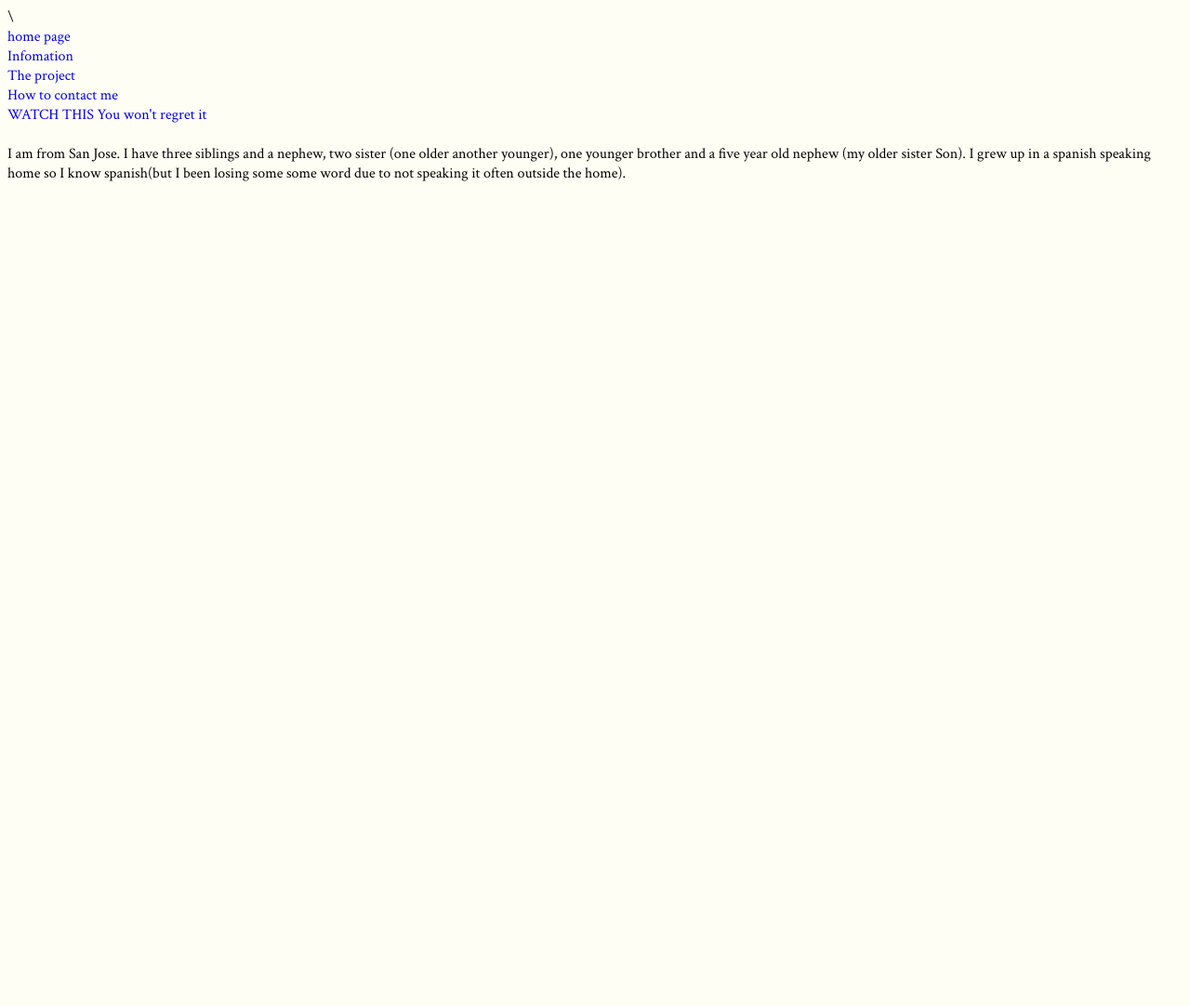
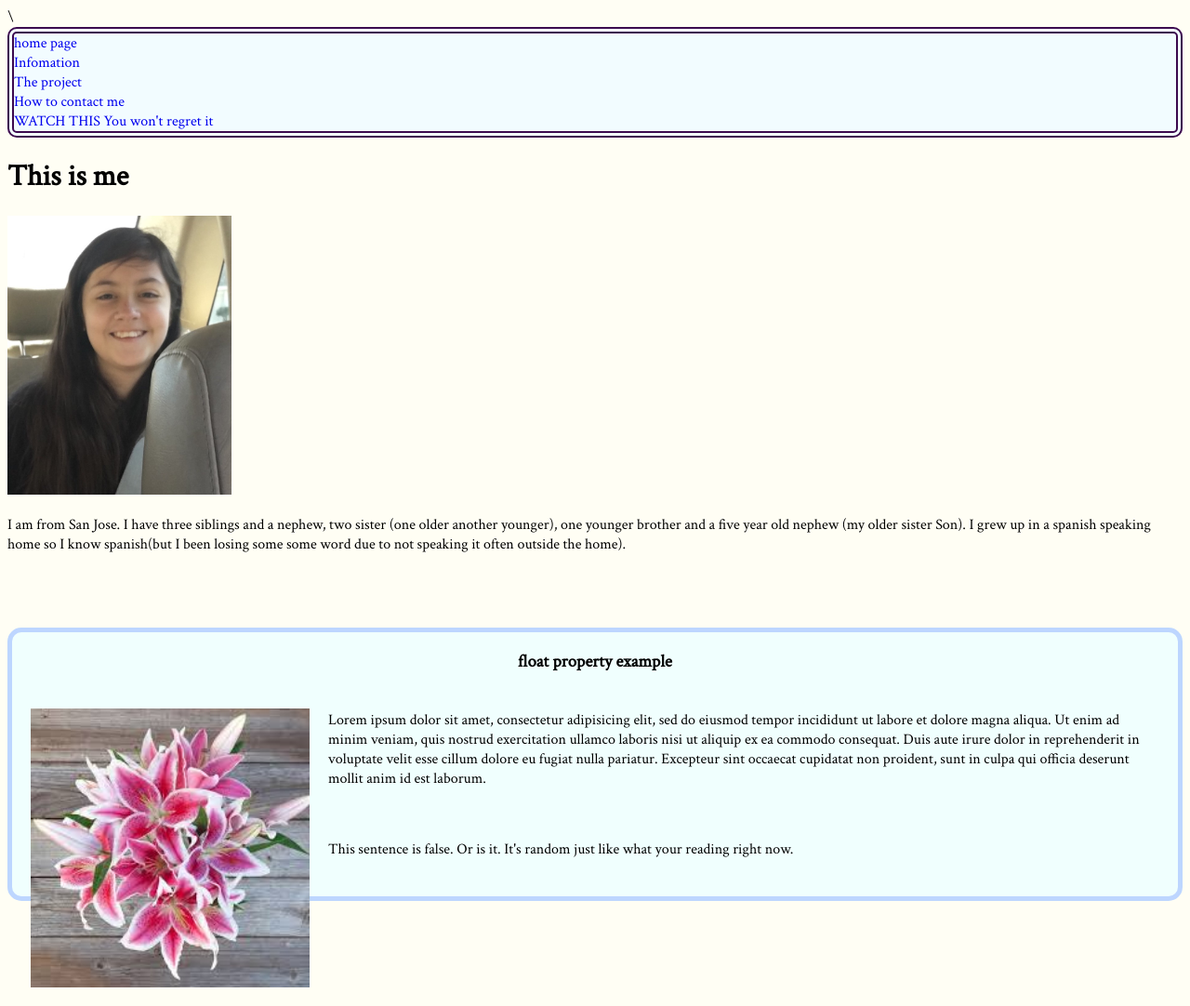
Before and after one commit to Naycali/naycali.github.io, a plain HTML site: page about-me.html in a window 1280 px wide. Shown: the whole page at 93% size. Before the commit the page ends 800 px from the top, so only its background shows below. Drawn offline with Linux system fonts and the light colour scheme.

Commit message:
first commit

```diff
--- a/Styles/main.css
+++ b/Styles/main.css
@@ -24,4 +24,21 @@
 		background-color:rgb(242, 252, 255);
 		color:
 	}
-	nav {color: rgb(14, 39, 46);}
+	#img-float {
+		float: left;
+		margin:20px;
+	}
+	.p-class{
+		margin: 25px;
+		padding: 15px;
+	}
+	#float{
+		border-style:solid;
+		border-width: 5px;
+		border-color: rgb(189, 214, 255);
+		border-radius: 15px;
+		background-color: rgb(240, 255, 254);
+	}
+	#h3 {
+		text-align: center;
+	}
--- a/about-me.html
+++ b/about-me.html
@@ -6,18 +6,30 @@
 		<link href="https://fonts.googleapis.com/css?family=Crimson+Text&display=swap" rel="stylesheet">
 	</head>
 	<body>
-		<nav>
+		<nav id="my_nav_bar">
 			<a href="index.html">home page</a><br>
 			<a href="about-me.html">Infomation</a><br>
 			<a href="project.html">The project</a><br>
 			<a href="Contact.html">How to contact me</a><br>
 			<a href="https://www.youtube.com/watch?v=J---aiyznGQ">WATCH THIS You won't regret it</a>
 		</nav>
-		<h1></h1>
-		<style type="text/css">
+		<h1>This is me</h1>
 			<img src="image/moi.jpg" height="300">
-		</style>
 		<p>I am from San Jose. I have three siblings and a nephew, two sister (one older another younger), one younger brother and a five year old nephew (my older sister Son). I grew up in a spanish speaking home so I know spanish(but I been losing some some word due to not speaking it often outside the home). </p>
 		<p></p>
+			<br>
+			<br>
+			<br>
+		<div id="float">
+			<h3 id="h3">float property example</h3>
+			<img id="img-float" src="image/lilies.jpg" height="300">
+			<p class="p-class">Lorem ipsum dolor sit amet, consectetur adipisicing elit, sed do eiusmod
+			tempor incididunt ut labore et dolore magna aliqua. Ut enim ad minim veniam,
+			quis nostrud exercitation ullamco laboris nisi ut aliquip ex ea commodo
+			consequat. Duis aute irure dolor in reprehenderit in voluptate velit esse
+			cillum dolore eu fugiat nulla pariatur. Excepteur sint occaecat cupidatat non
+			proident, sunt in culpa qui officia deserunt mollit anim id est laborum.</p>
+			<p class="p-class">This sentence is false. Or is it. It's random just like what your reading right now.</p>
+		</div>
 	</body>
 </html>
```
Also changed, not shown: contact.html (+1 -0 lines), Image/hibiscus_flower.jpg (added), Image/lilies.jpg (added).
